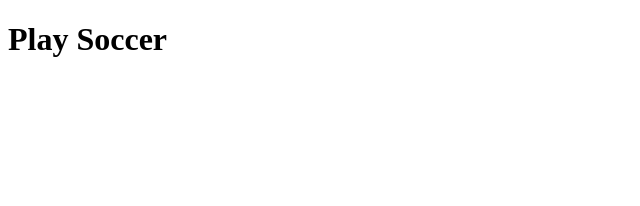
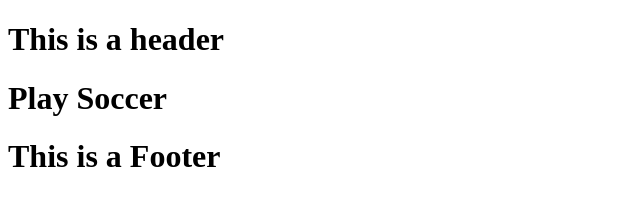
Before and after one commit to impactbyte-fang/play-soccer, a plain HTML site: page index.html in a window 1280 px wide. Shown: the whole page, without its empty margins (0-640 px from the left). Drawn offline with Linux system fonts and the light colour scheme.

Commit message:
new footer

```diff
--- a/index.html
+++ b/index.html
@@ -9,7 +9,13 @@
 </head>
 
 <body>
+  <header>
+    <h1>This is a header
+      </header>
   <h1>Play Soccer</h1>
+  <footer>
+    <h1>This is a Footer</h1>
+  </footer>
 </body>
 
 </html>
```
